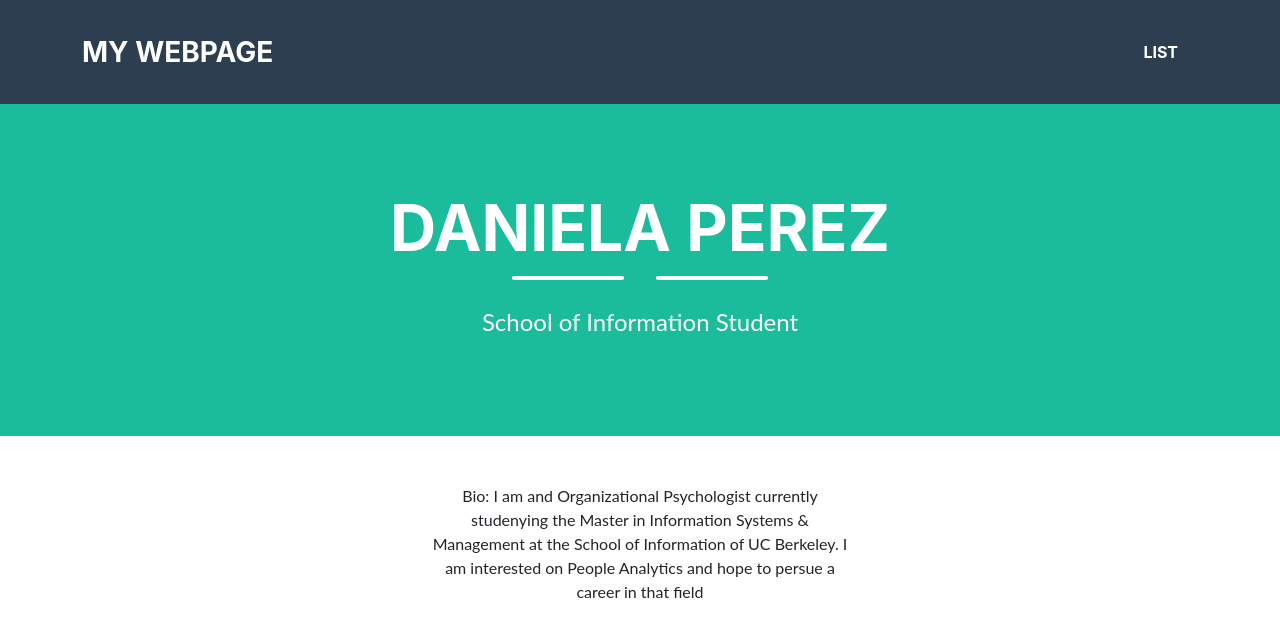
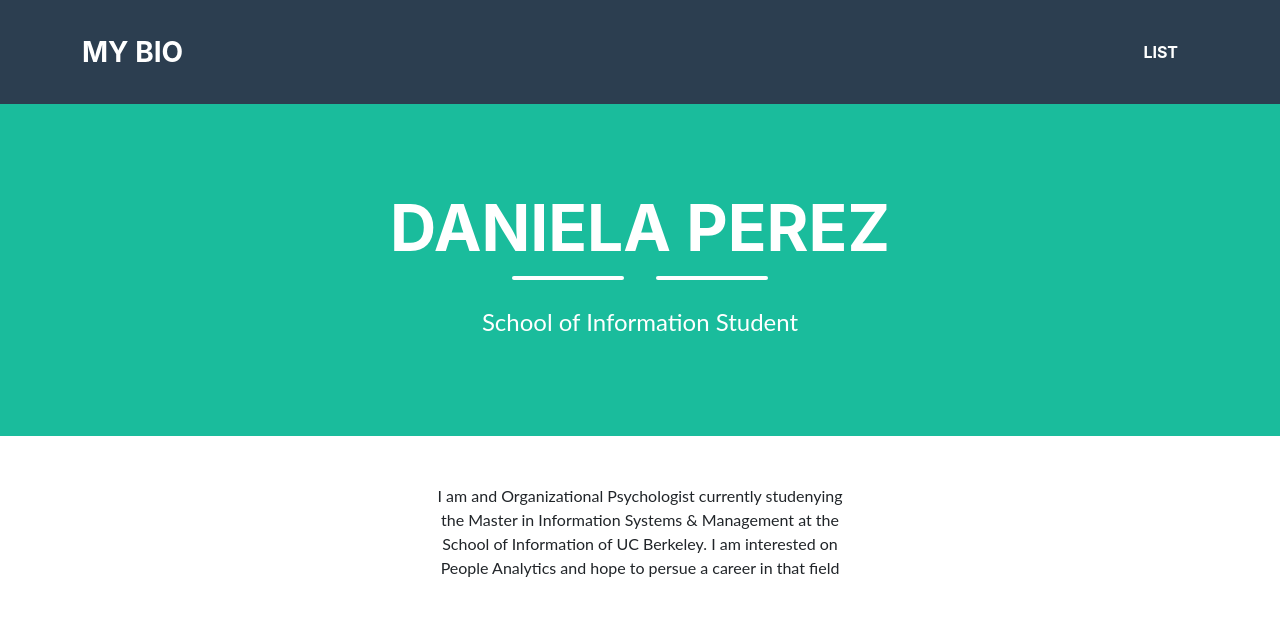
Before and after one commit to danielaperez23/danielaperez23.github.io, a plain HTML site: page index.html in a window 1280 px wide. Drawn offline with Linux system fonts and the light colour scheme.

Commit message:
Update index.html

```diff
--- a/index.html
+++ b/index.html
@@ -11,7 +11,7 @@
         <nav class="navbar navbar-expand-lg bg-secondary text-uppercase fixed-top" id="mainNav">
             <div class="container">
                 <!--This code defines the "My Webpage" link in the top left corner of the navigation pane-->
-                <a class="navbar-brand" href="./index.html">My Webpage</a>
+                <a class="navbar-brand" href="./index.html">My Bio</a>
                 <!--This code defines the "List" link in the top right corner of the navigation pane-->
                 <ul class="navbar-nav ms-auto">
                     <li class="nav-item mx-0 mx-lg-1"><a class="nav-link py-3 px-0 px-lg-3 rounded" href="./list.html">List</a></li>
@@ -37,7 +37,7 @@
             <br /><br />
             <div class="col-md-6 col-lg-4 mb-5">
                 <!-- put your bio paragraph here; remember to use the correct html tags -->
-                <p>Bio: I am and Organizational Psychologist currently studenying the Master in Information Systems & Management at the School of Information of UC Berkeley.
+                <p>I am and Organizational Psychologist currently studenying the Master in Information Systems & Management at the School of Information of UC Berkeley.
                 I am interested on People Analytics and hope to persue a career in that field</p>
             </div>
         </center>
```
